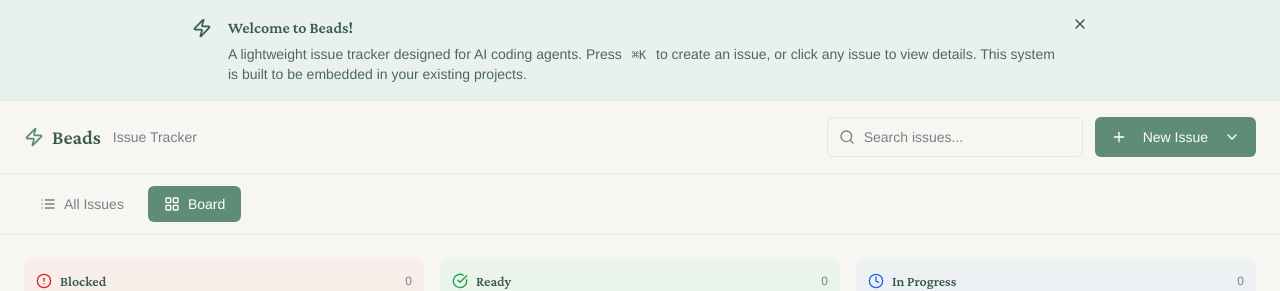
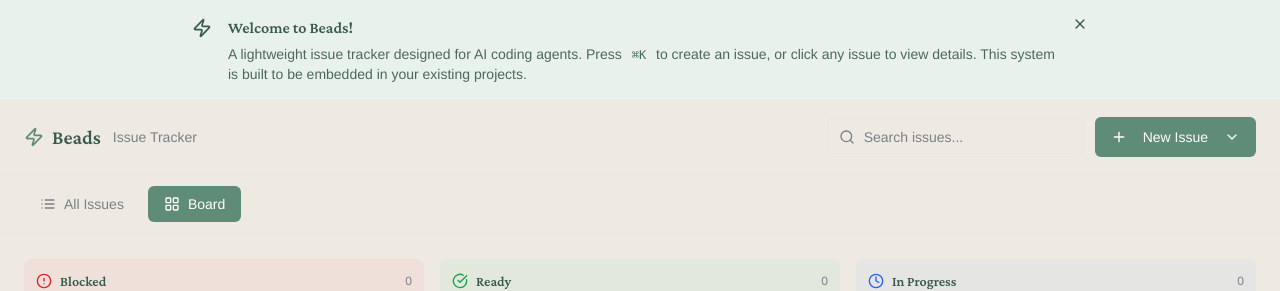
Before and after one commit to MindfolkTech/beadboard-tracker, a React (Vite) app: page / in a window 1280 px wide. Shown: the top 291 px of the page. Built offline with nearby package versions, Linux system fonts and the light colour scheme; no server answers; the HTML template or start-up script is replaced by a standard one.

Commit message:
Reverted to commit d470b0e139325669705443a906a9995985ac1ec5

```diff
--- a/src/design-tokens.css
+++ b/src/design-tokens.css
@@ -13,7 +13,7 @@
     --elated-emerald: 151 19% 46%; /* #5E8C77 - consolidated */
 
     /* Surface & Background */
-    --warm-white: 40 25% 96%; /* #f8f6f3 - warm beige */
+    --warm-white: 40 25% 91%; /* #ede9e1 - warm beige */
     --surface: 33 71% 97%; /* #FCF9F6 - warm white */
     --surface-accent: 150 22% 93%; /* #EBF1ED - becomes Sage Mist */
 
@@ -38,8 +38,8 @@
     --btn-cta-text: 0 0% 100%; /* #FFFFFF - for contrast */
 
     /* Tag System Colors */
-    --tag-personality-bg: 204 86% 94%; /* #e0f2fd - Sail */
-    --tag-personality-text: 245 100% 24%; /* #100078 - Navy Blue */
+    --tag-personality-bg: 150 22% 93%; /* #EBF1ED - becomes Sage Mist (swapped from specialty) */
+    --tag-personality-text: 151 23% 29%; /* #3A5949 - becomes Sage Deep (swapped from specialty) */
     --tag-modality-bg: 28 100% 96%; /* #FFF3EB - becomes Peach Fuzz (swapped from personality) */
     --tag-modality-text: 19 54% 47%; /* #B35F3A - Revised for AA (swapped from personality) */
     --tag-specialty-bg: 28 100% 96%; /* #FFF3EB - becomes Peach Fuzz (swapped from personality) */
```
